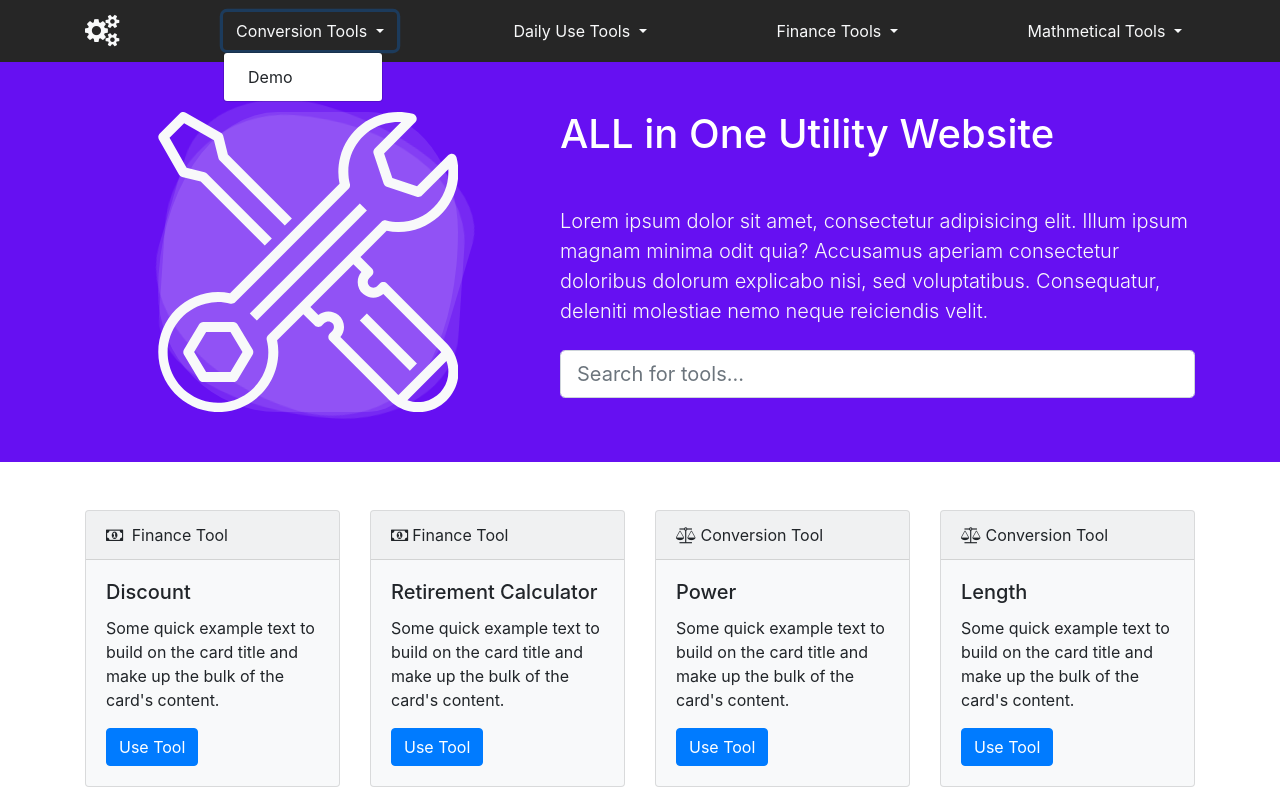
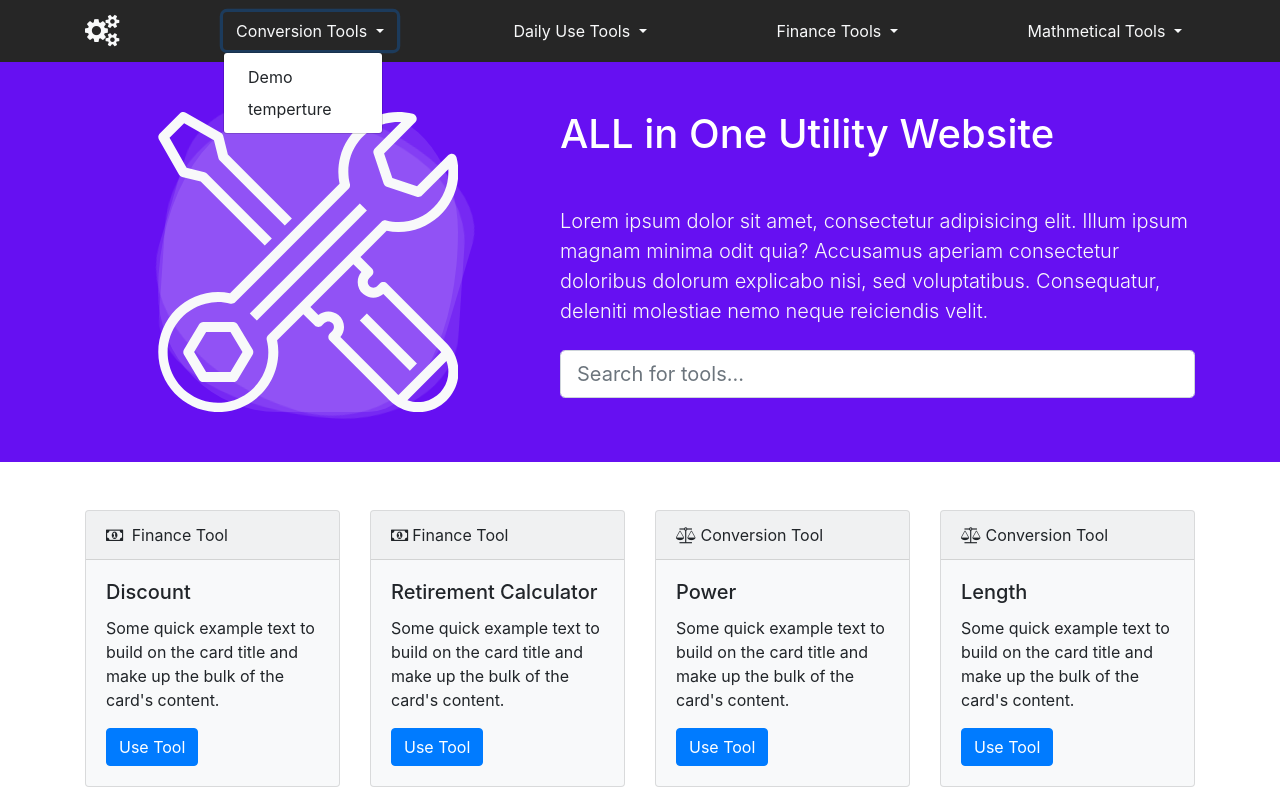
Before and after one commit to codeezzi/utility, a plain HTML site: page index.html in a window 1280 px wide. Both pictures are taken after a click on the button "Conversion Tools". Shown: the top 800 px of the page. Drawn offline with nearby package versions, Linux system fonts and the light colour scheme.

Commit message:
Updated index nav

```diff
--- a/index.html
+++ b/index.html
@@ -41,6 +41,7 @@
           </button>
           <div class="dropdown-menu">
             <a href="#" class="dropdown-item">Demo</a>
+            <a href="conversionTools/temperture/temperture.html" class="dropdown-item">temperture</a>
           </div>
         </div>
 
```
